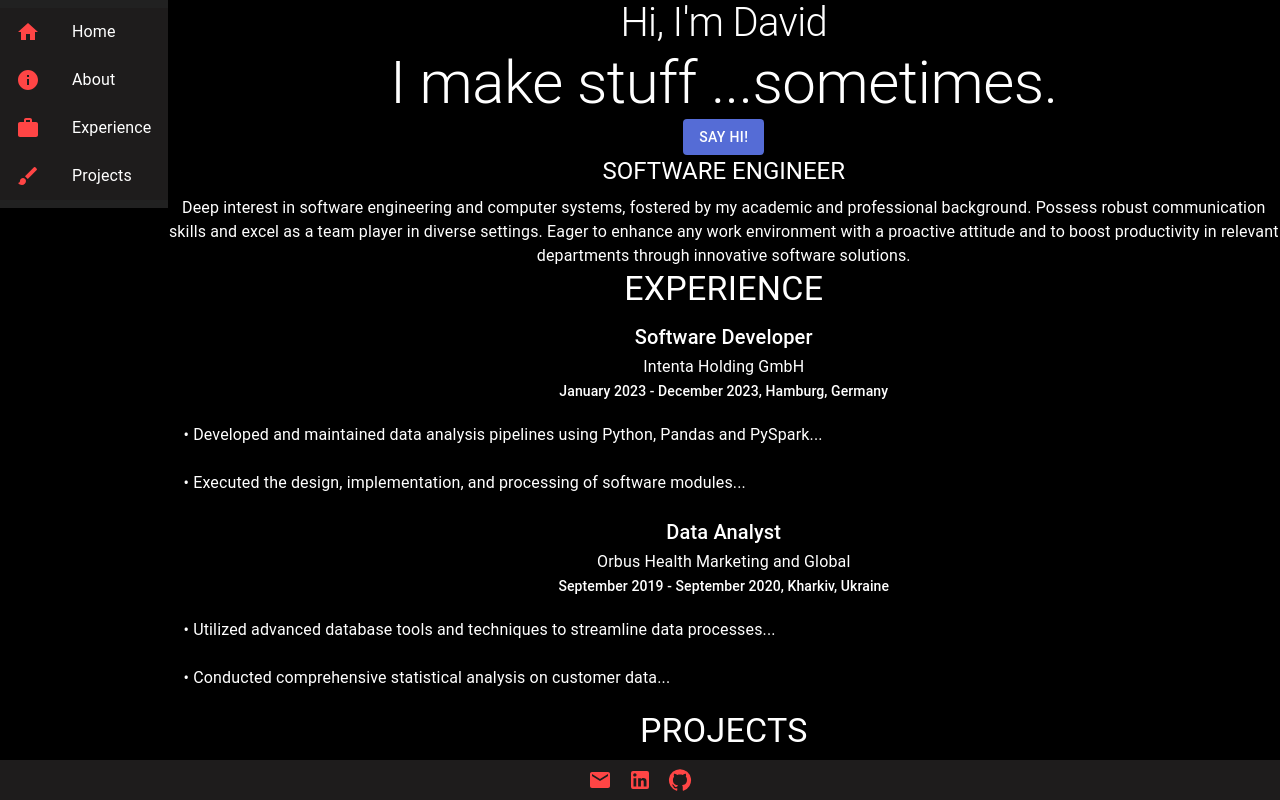
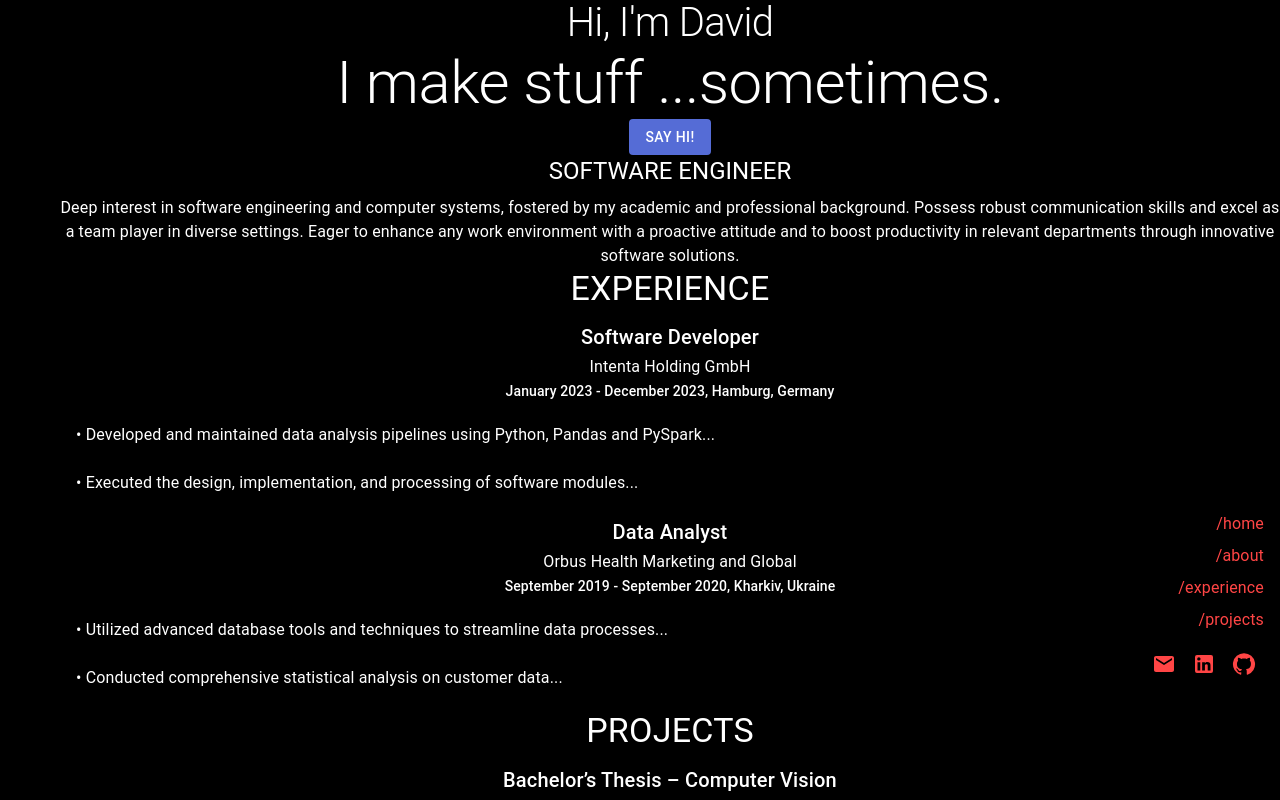
Before and after one commit to OkeahDavid/David, a React (Create React App) app: page / in a window 1280 px wide. Shown: the top 800 px of the page. Built offline with nearby package versions, Linux system fonts and the light colour scheme.

Commit message:
Added sidebar
Improved sidebar functionality and location

```diff
--- a/src/App.js
+++ b/src/App.js
@@ -10,12 +10,13 @@ import SidebarNav from './components/SidebarNav';
 
 import "./App.css";
 
+// App.js
 function App() {
   return (
     <ThemeProvider theme={theme}>
       <div className="App" style={{ display: 'flex' }}>
         <SidebarNav />
-        <div id="content" style={{ flexGrow: 1 }}>
+        <div id="content" style={{ flexGrow: 1, marginLeft: '60px' /* Adjust to the width of your new sidebar */ }}>
           <Home />
           <About />
           <Experience />
@@ -27,4 +28,5 @@ function App() {
   );
 }
 
+
 export default App;
--- a/src/components/SidebarNav.js
+++ b/src/components/SidebarNav.js
@@ -1,53 +1,61 @@
 import React from 'react';
-import { Box, List, ListItem, ListItemText, ListItemIcon, IconButton } from '@mui/material';
-import HomeIcon from '@mui/icons-material/Home'; // import other icons you need
-import InfoIcon from '@mui/icons-material/Info';
-import WorkIcon from '@mui/icons-material/Work';
-import BrushIcon from '@mui/icons-material/Brush';
+import { Box, List, ListItem, ListItemText, IconButton } from '@mui/material';
 import EmailIcon from '@mui/icons-material/Email';
 import LinkedInIcon from '@mui/icons-material/LinkedIn';
-import Github from '@mui/icons-material/GitHub';
+import GithubIcon from '@mui/icons-material/GitHub';
 
 const SidebarNav = () => {
-  // Define your colors
   const colors = {
-    darkBlack: '#1E1C1C',
-    lightBlack: '#212121',
-    red: '#FF4545'
+    background: '#000000', // Updated to the correct color value for black
+    icons: '#FF4545',
+    text: '#FF4545'
   };
+
+  const menuItems = [
+    { text: 'Home', href: '#home' },
+    { text: 'About', href: '#about' },
+    { text: 'Experience', href: '#experience' },
+    { text: 'Projects', href: '#projects' },
+  ];
+
+  const renderIconButton = (IconComponent, href, ariaLabel) => (
+    <IconButton sx={{ color: colors.icons }} href={href} aria-label={ariaLabel}>
+      <IconComponent />
+    </IconButton>
+  );
 
   return (
     <Box
       sx={{
-        width: 250,
-        height: '100%',
-        bgcolor: colors.lightBlack,
-        color: 'white'
+        width: 200, // Adjusted width to give more space for the text
+        position: 'fixed',
+        bottom: 100,
+        right: 0,
+        bgcolor: colors.background,
+        zIndex: 1200,
+        display: 'flex',
+        flexDirection: 'column',
+        alignItems: 'flex-end', // Align items to the right
+        padding: 2,
       }}
     >
-      <List>
-        {['Home', 'About', 'Experience', 'Projects'].map((text, index) => (
-          <ListItem button key={text} sx={{ bgcolor: colors.darkBlack }}>
-            <ListItemIcon sx={{ color: colors.red }}>
-              {index === 0 && <HomeIcon />}
-              {index === 1 && <InfoIcon />}
-              {index === 2 && <WorkIcon />}
-              {index === 3 && <BrushIcon />}
-            </ListItemIcon>
-            <ListItemText primary={text} />
+      <List sx={{ width: '100%' }}>
+        {menuItems.map((item, index) => (
+          <ListItem
+            button
+            key={item.text}
+            component="a"
+            href={item.href}
+            sx={{ color: colors.text, padding: 0, display: 'flex', justifyContent: 'flex-end' }} // Right-align the text
+          >
+            <ListItemText primary={`/${item.text.toLowerCase()}`} sx={{ textAlign: 'right', minWidth: 'fit-content' }} />
           </ListItem>
         ))}
       </List>
-      <Box sx={{ position: 'absolute', bottom: 0, left: 0, right: 0, bgcolor: colors.darkBlack }}>
-        <IconButton sx={{ color: colors.red }}>
-          <EmailIcon />
-        </IconButton>
-        <IconButton sx={{ color: colors.red }}>
-          <LinkedInIcon />
-        </IconButton>
-        <IconButton sx={{ color: colors.red }}>
-          <Github />
-        </IconButton>
+      <Box sx={{ display: 'flex', flexDirection: 'row', justifyContent: 'flex-end', gap: '0px' }}>
+        {renderIconButton(EmailIcon, 'mailto:okeahdavid@gmail.com', 'Email')}
+        {renderIconButton(LinkedInIcon, 'https://www.linkedin.com/in/david-okeah', 'LinkedIn')}
+        {renderIconButton(GithubIcon, 'https://github.com/OkeahDavid', 'GitHub')}
       </Box>
     </Box>
   );
```
